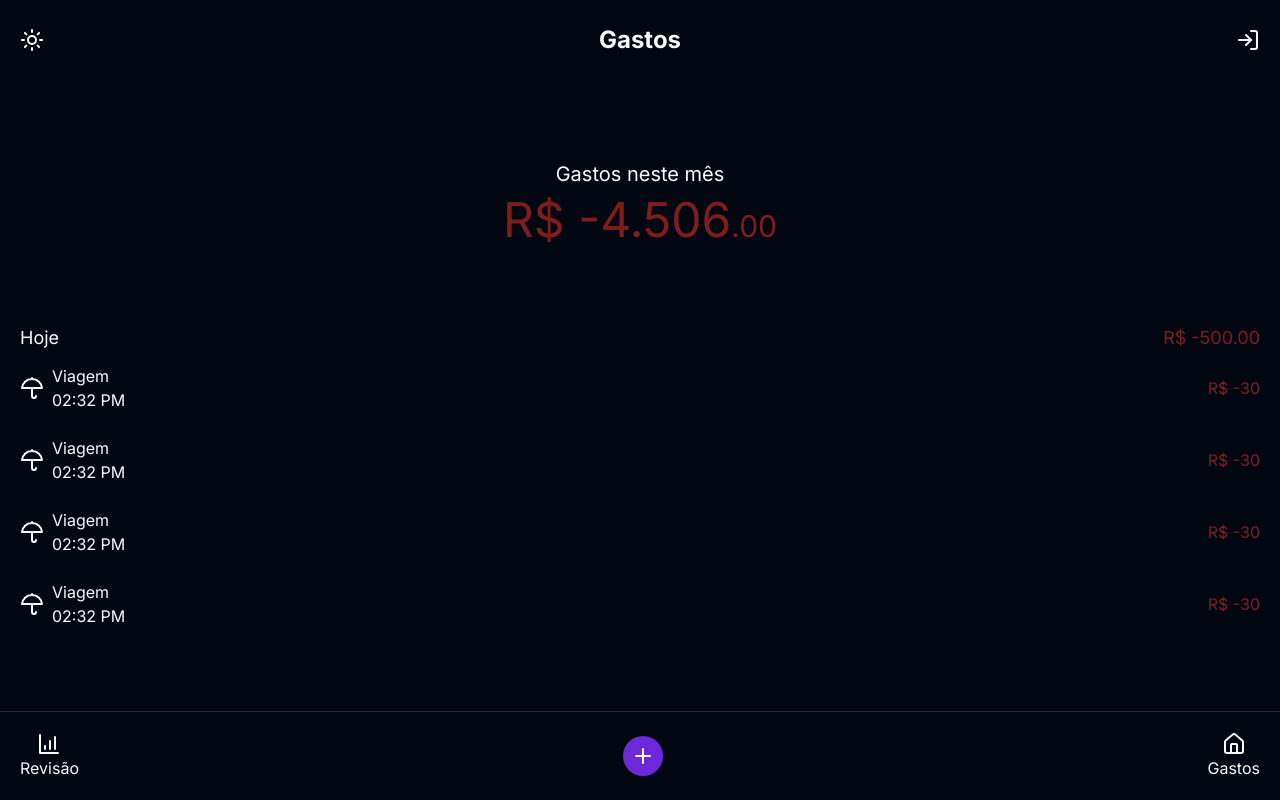
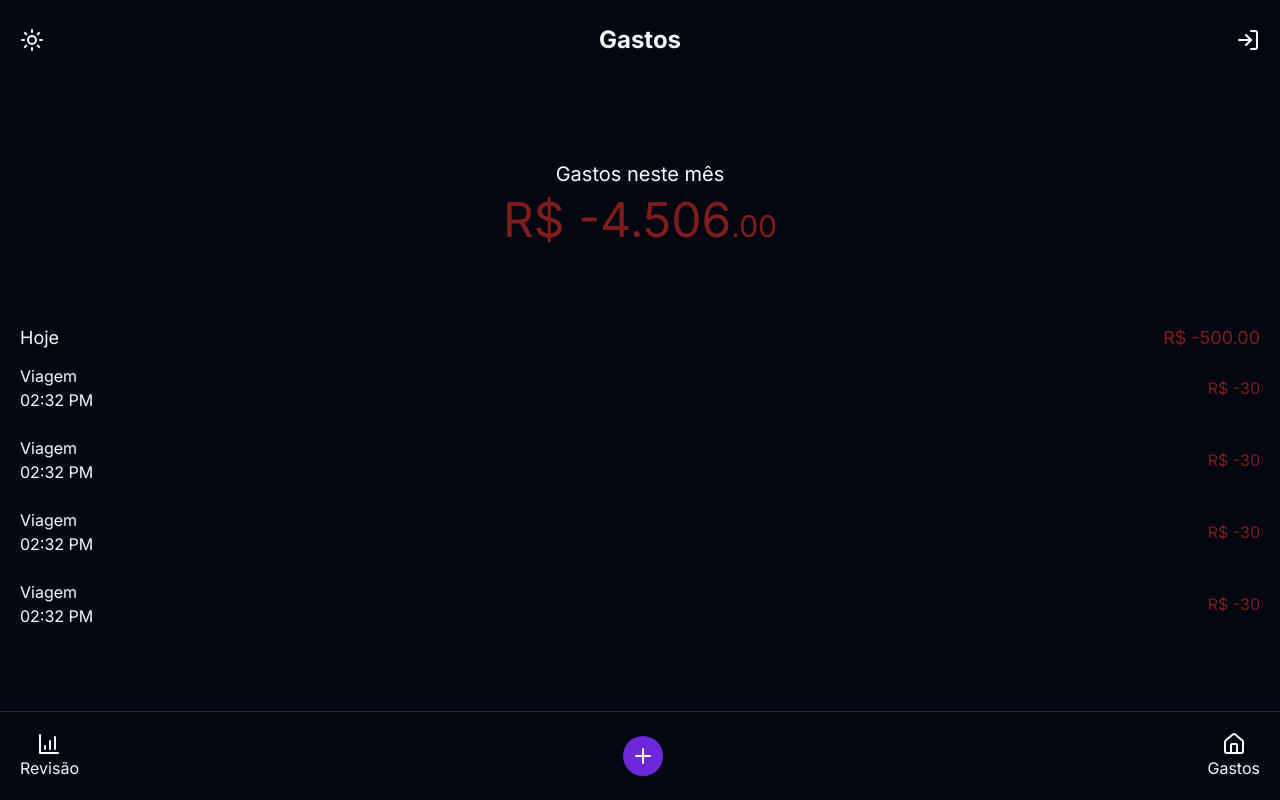
Before and after one commit to Hundlee/daily-expend, a Next.js app: page / in a window 1280 px wide. Built offline with nearby package versions, Linux system fonts and the light colour scheme.

Commit message:
feat: just icon removed

```diff
--- a/app/(home)/_components/spent.tsx
+++ b/app/(home)/_components/spent.tsx
@@ -1,5 +1,3 @@
-import { UmbrellaIcon } from "lucide-react";
-
 const Spent = () => {
     return (
         <main className="flex flex-col mt-20">
@@ -15,43 +13,34 @@ const Spent = () => {
                     <h2 className="text-destructive text-lg">R$ -500.00</h2>
                 </div>
                 <div className="flex items-center justify-between py-3">
-                    <div className="flex items-center">
-                        <UmbrellaIcon />
-                        <div className="flex flex-col pl-2">
-                            <h3>Viagem</h3>
-                            <span>02:32 PM</span>
-                        </div>
+                    <div className="flex flex-col">
+                        <h3>Viagem</h3>
+                        <span>02:32 PM</span>
+                    </div>
+
+                    <p className="text-destructive">R$ -30</p>
+                </div>
+                <div className="flex items-center justify-between py-3">
+                    <div className="flex flex-col">
+                        <h3>Viagem</h3>
+                        <span>02:32 PM</span>
+                    </div>
+
+                    <p className="text-destructive">R$ -30</p>
+                </div>
+                <div className="flex items-center justify-between py-3">
+                    <div className="flex flex-col">
+                        <h3>Viagem</h3>
+                        <span>02:32 PM</span>
                     </div>
                     <p className="text-destructive">R$ -30</p>
                 </div>
                 <div className="flex items-center justify-between py-3">
-                    <div className="flex items-center">
-                        <UmbrellaIcon />
-                        <div className="flex flex-col pl-2">
-                            <h3>Viagem</h3>
-                            <span>02:32 PM</span>
-                        </div>
+                    <div className="flex flex-col">
+                        <h3>Viagem</h3>
+                        <span>02:32 PM</span>
                     </div>
-                    <p className="text-destructive">R$ -30</p>
-                </div>
-                <div className="flex items-center justify-between py-3">
-                    <div className="flex items-center">
-                        <UmbrellaIcon />
-                        <div className="flex flex-col pl-2">
-                            <h3>Viagem</h3>
-                            <span>02:32 PM</span>
-                        </div>
-                    </div>
-                    <p className="text-destructive">R$ -30</p>
-                </div>
-                <div className="flex items-center justify-between py-3">
-                    <div className="flex items-center">
-                        <UmbrellaIcon />
-                        <div className="flex flex-col pl-2">
-                            <h3>Viagem</h3>
-                            <span>02:32 PM</span>
-                        </div>
-                    </div>
+
                     <p className="text-destructive">R$ -30</p>
                 </div>
             </section>
```
